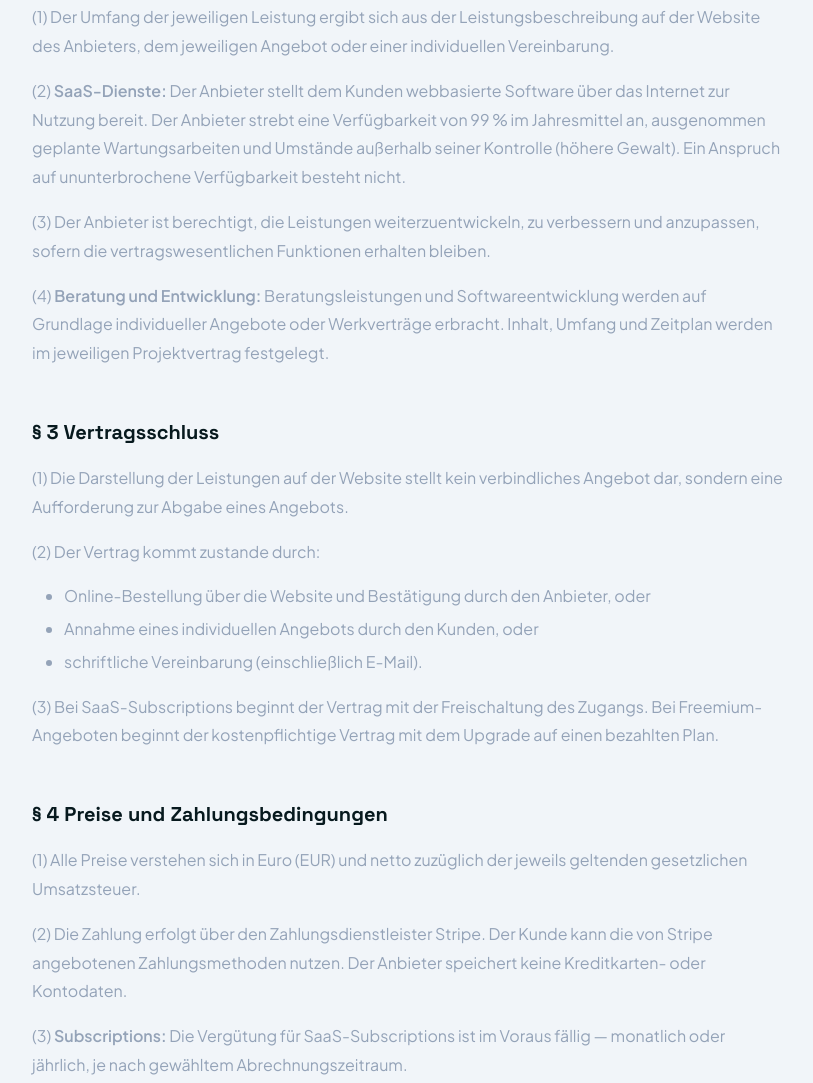
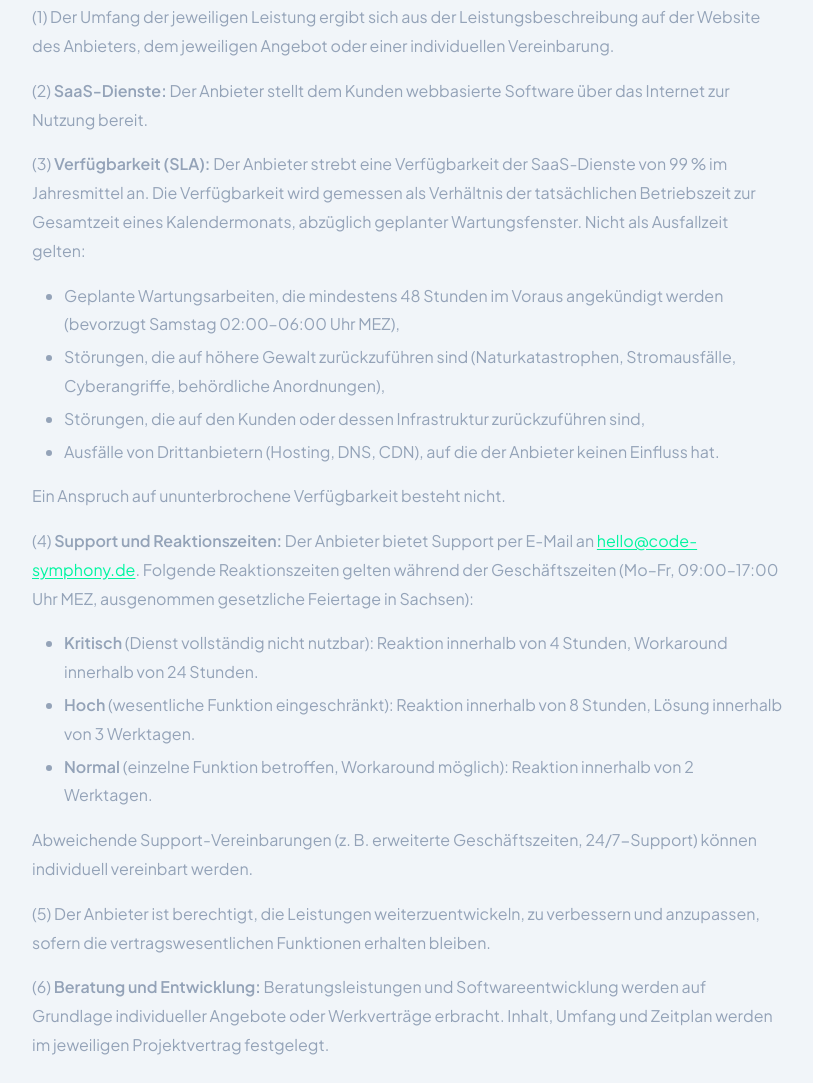
Before and after one commit to Smartvisionone/code-symphony-landingpage, a website: page agb-cs-f8a3e7c1.html in a window 1280 px wide. Shown: the part 1172-2255 px from the top of the page, without its empty margins (232-1045 px from the left). Drawn offline with Linux system fonts and the light colour scheme.

Commit message:
feat: expand SLA in AGB, hide AGB behind cryptic URL, update USt-ID DE462497704
- § 2 AGB: Add availability SLA (99%), support tiers with reaction times,
  planned maintenance window, force majeure definition
- Rename agb.html → agb-cs-f8a3e7c1.html (not discoverable via URL)
- Remove AGB link from all public footer navigation
- Set noindex+nofollow on AGB page
- Update impressum USt-ID from 'In Beantragung' to DE462497704

```diff
--- a/agb.html
+++ b/agb-cs-f8a3e7c1.html
@@ -4,7 +4,7 @@
   <meta charset="UTF-8">
   <meta name="viewport" content="width=device-width, initial-scale=1.0">
   <meta name="description" content="Allgemeine Geschäftsbedingungen der Code Symphony UG (haftungsbeschränkt).">
-  <meta name="robots" content="noindex, follow">
+  <meta name="robots" content="noindex, nofollow">
   <title>AGB — Code Symphony</title>
   <link rel="icon" type="image/svg+xml" href="assets/favicon.svg">
   <link rel="stylesheet" href="css/style.css">
@@ -64,11 +64,28 @@
 
     <p>(1) Der Umfang der jeweiligen Leistung ergibt sich aus der Leistungsbeschreibung auf der Website des Anbieters, dem jeweiligen Angebot oder einer individuellen Vereinbarung.</p>
 
-    <p>(2) <strong>SaaS-Dienste:</strong> Der Anbieter stellt dem Kunden webbasierte Software über das Internet zur Nutzung bereit. Der Anbieter strebt eine Verfügbarkeit von 99 % im Jahresmittel an, ausgenommen geplante Wartungsarbeiten und Umstände außerhalb seiner Kontrolle (höhere Gewalt). Ein Anspruch auf ununterbrochene Verfügbarkeit besteht nicht.</p>
+    <p>(2) <strong>SaaS-Dienste:</strong> Der Anbieter stellt dem Kunden webbasierte Software über das Internet zur Nutzung bereit.</p>
 
-    <p>(3) Der Anbieter ist berechtigt, die Leistungen weiterzuentwickeln, zu verbessern und anzupassen, sofern die vertragswesentlichen Funktionen erhalten bleiben.</p>
+    <p>(3) <strong>Verfügbarkeit (SLA):</strong> Der Anbieter strebt eine Verfügbarkeit der SaaS-Dienste von 99 % im Jahresmittel an. Die Verfügbarkeit wird gemessen als Verhältnis der tatsächlichen Betriebszeit zur Gesamtzeit eines Kalendermonats, abzüglich geplanter Wartungsfenster. Nicht als Ausfallzeit gelten:</p>
+    <ul>
+      <li>Geplante Wartungsarbeiten, die mindestens 48 Stunden im Voraus angekündigt werden (bevorzugt Samstag 02:00–06:00 Uhr MEZ),</li>
+      <li>Störungen, die auf höhere Gewalt zurückzuführen sind (Naturkatastrophen, Stromausfälle, Cyberangriffe, behördliche Anordnungen),</li>
+      <li>Störungen, die auf den Kunden oder dessen Infrastruktur zurückzuführen sind,</li>
+      <li>Ausfälle von Drittanbietern (Hosting, DNS, CDN), auf die der Anbieter keinen Einfluss hat.</li>
+    </ul>
+    <p>Ein Anspruch auf ununterbrochene Verfügbarkeit besteht nicht.</p>
 
-    <p>(4) <strong>Beratung und Entwicklung:</strong> Beratungsleistungen und Softwareentwicklung werden auf Grundlage individueller Angebote oder Werkverträge erbracht. Inhalt, Umfang und Zeitplan werden im jeweiligen Projektvertrag festgelegt.</p>
+    <p>(4) <strong>Support und Reaktionszeiten:</strong> Der Anbieter bietet Support per E-Mail an <a href="mailto:hello@code-symphony.de">hello@code-symphony.de</a>. Folgende Reaktionszeiten gelten während der Geschäftszeiten (Mo–Fr, 09:00–17:00 Uhr MEZ, ausgenommen gesetzliche Feiertage in Sachsen):</p>
+    <ul>
+      <li><strong>Kritisch</strong> (Dienst vollständig nicht nutzbar): Reaktion innerhalb von 4 Stunden, Workaround innerhalb von 24 Stunden.</li>
+      <li><strong>Hoch</strong> (wesentliche Funktion eingeschränkt): Reaktion innerhalb von 8 Stunden, Lösung innerhalb von 3 Werktagen.</li>
+      <li><strong>Normal</strong> (einzelne Funktion betroffen, Workaround möglich): Reaktion innerhalb von 2 Werktagen.</li>
+    </ul>
+    <p>Abweichende Support-Vereinbarungen (z.&nbsp;B. erweiterte Geschäftszeiten, 24/7-Support) können individuell vereinbart werden.</p>
+
+    <p>(5) Der Anbieter ist berechtigt, die Leistungen weiterzuentwickeln, zu verbessern und anzupassen, sofern die vertragswesentlichen Funktionen erhalten bleiben.</p>
+
+    <p>(6) <strong>Beratung und Entwicklung:</strong> Beratungsleistungen und Softwareentwicklung werden auf Grundlage individueller Angebote oder Werkverträge erbracht. Inhalt, Umfang und Zeitplan werden im jeweiligen Projektvertrag festgelegt.</p>
 
     <!-- ================================================================ -->
 
@@ -208,7 +225,6 @@
     <div class="footer__inner">
       <p class="footer__copy">&copy; <span id="current-year">2026</span> Code Symphony UG (haftungsbeschränkt)</p>
       <div class="footer__links">
-        <a href="agb.html" class="footer__link" aria-current="page">AGB</a>
         <a href="impressum.html" class="footer__link">Impressum</a>
         <a href="datenschutz.html" class="footer__link">Datenschutz</a>
       </div>
```
Also changed, not shown: datenschutz.html (+0 -1 lines), impressum.html (+1 -2 lines), index.html (+0 -1 lines).
